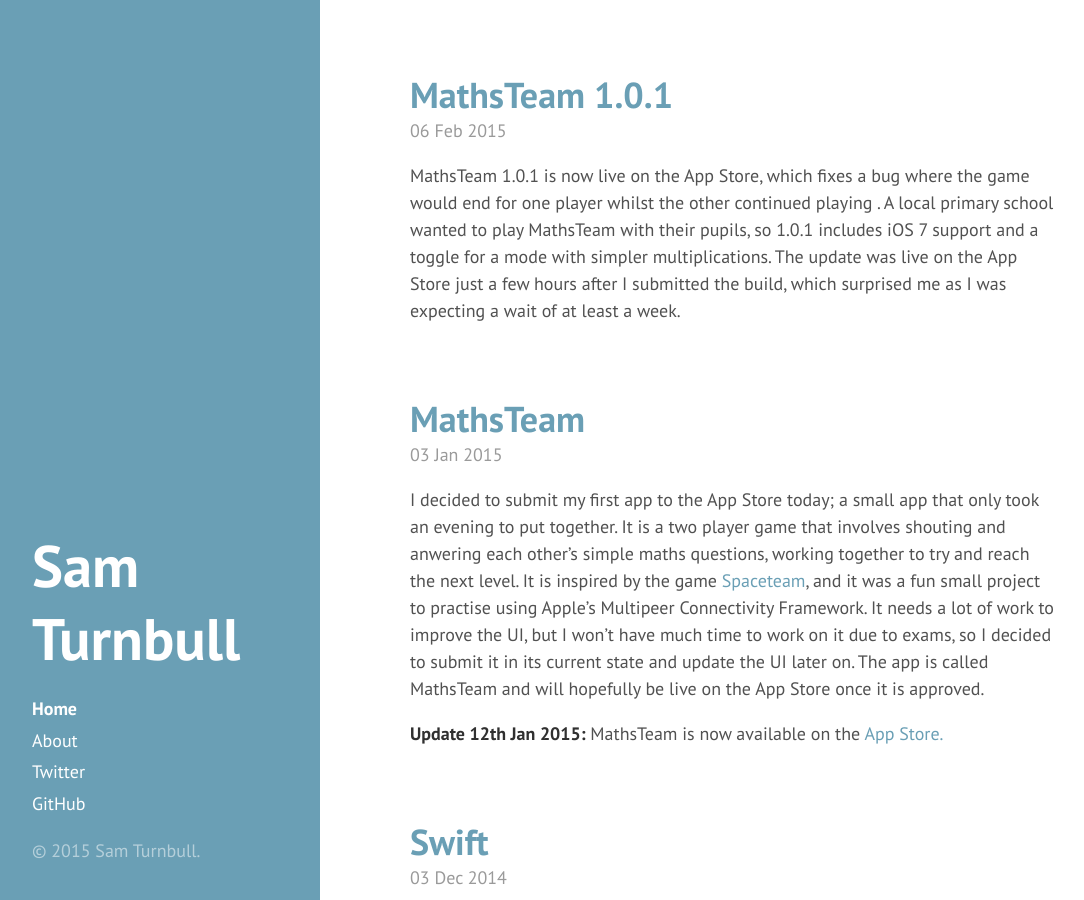
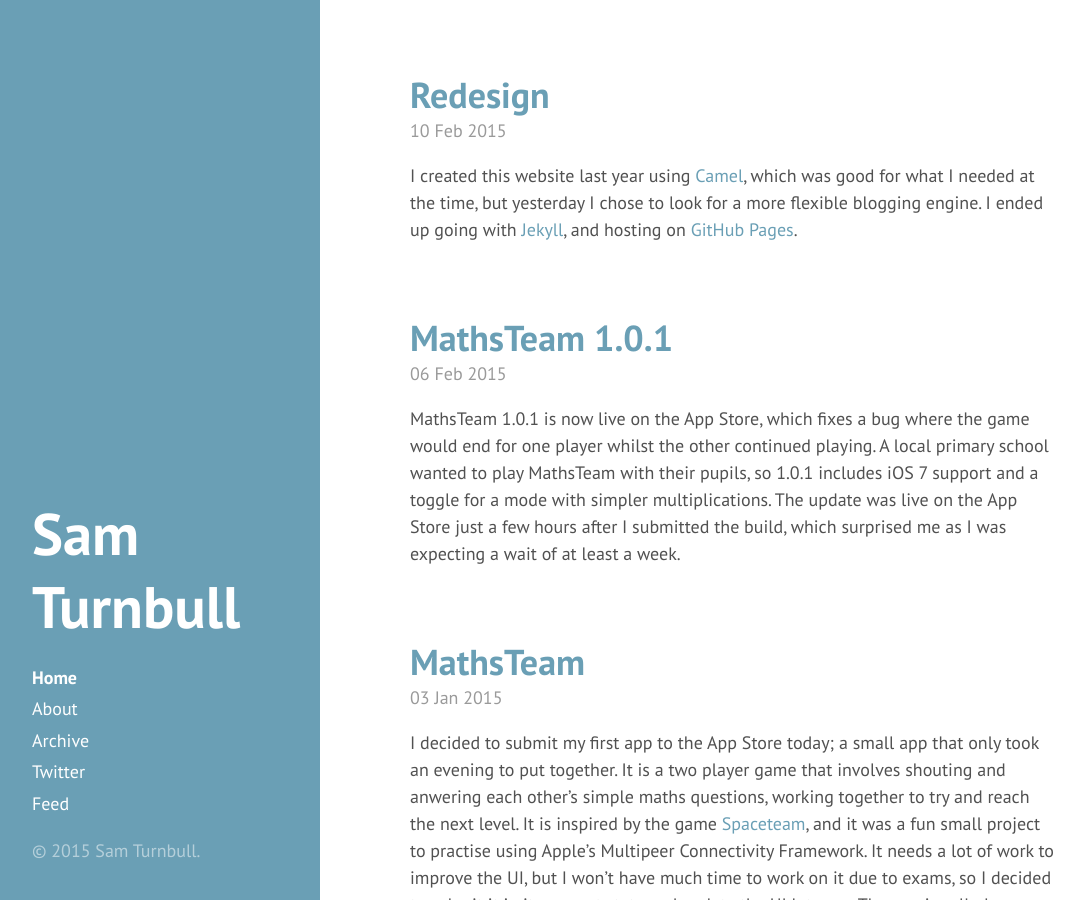
Before and after one commit to samturnbull/samturnbull.github.io, a Jekyll site: the page built from index.html, in a window 1280 px wide and 900 px high. Shown: the whole window, without its empty margins (4-1088 px from the left). Built offline with Jekyll 4.4.1, drawn with Linux system fonts in a browser that asks for light colours; Markdown is read by kramdown in place of the engine named in the settings; the list of posts is cut into pages by our own code; some of the changed text lies outside the part shown.

Commit message:
redesign post

```diff
--- a/_includes/sidebar.html
+++ b/_includes/sidebar.html
@@ -27,7 +27,8 @@
       {% endfor %}
 
       <a class="sidebar-nav-item" href="https://twitter.com/sam_dunk">Twitter</a>
-      <a class="sidebar-nav-item" href="{{ site.github.repo }}">GitHub</a>
+      <!--<a class="sidebar-nav-item" href="{{ site.github.repo }}">GitHub</a>-->
+	  <a class="sidebar-nav-item" href="https://samturnbull.com/atom.xml">Feed</a>
     </nav>
 
     <p>&copy; {{ site.time | date: '%Y' }} Sam Turnbull.</p>
--- /dev/null
+++ b/_posts/2015-02-10-redesign.md
@@ -0,0 +1,6 @@
+---
+layout: post
+title: Redesign
+---
+
+I created this website last year using [Camel](https://github.com/cliss/camel), which was good for what I needed at the time, but yesterday I chose to look for a more flexible blogging engine. I ended up going with [Jekyll](http://jekyllrb.com), and hosting on [GitHub Pages](https://pages.github.com).
```
Also changed, not shown: _posts/2015-01-03-mathsteam.md (+1 -1 lines), _posts/2015-02-06-mathsteam101.md (+1 -1 lines), archive.md (added, +10 -0 lines).
